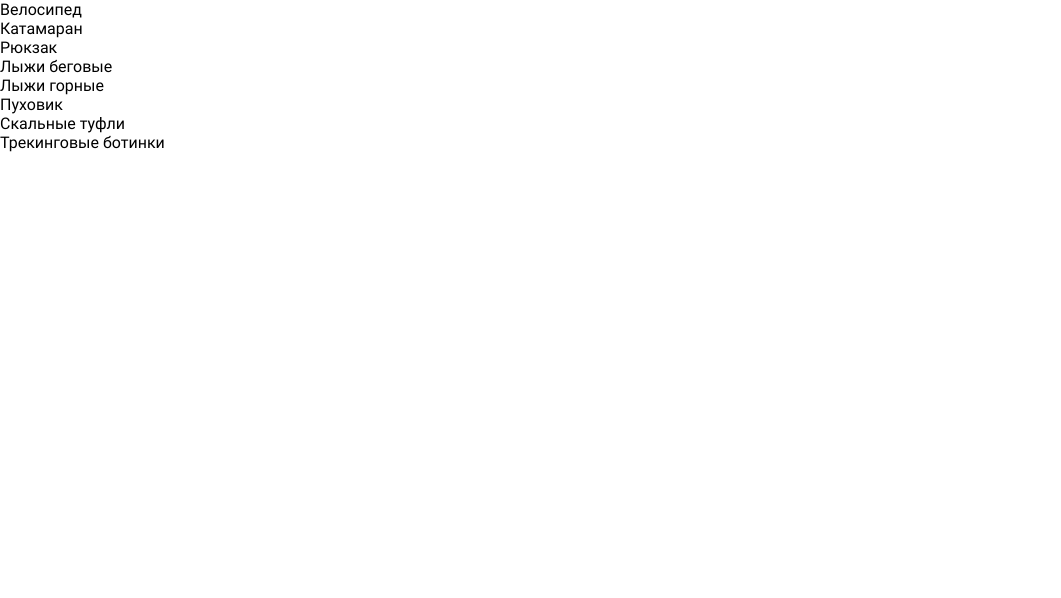
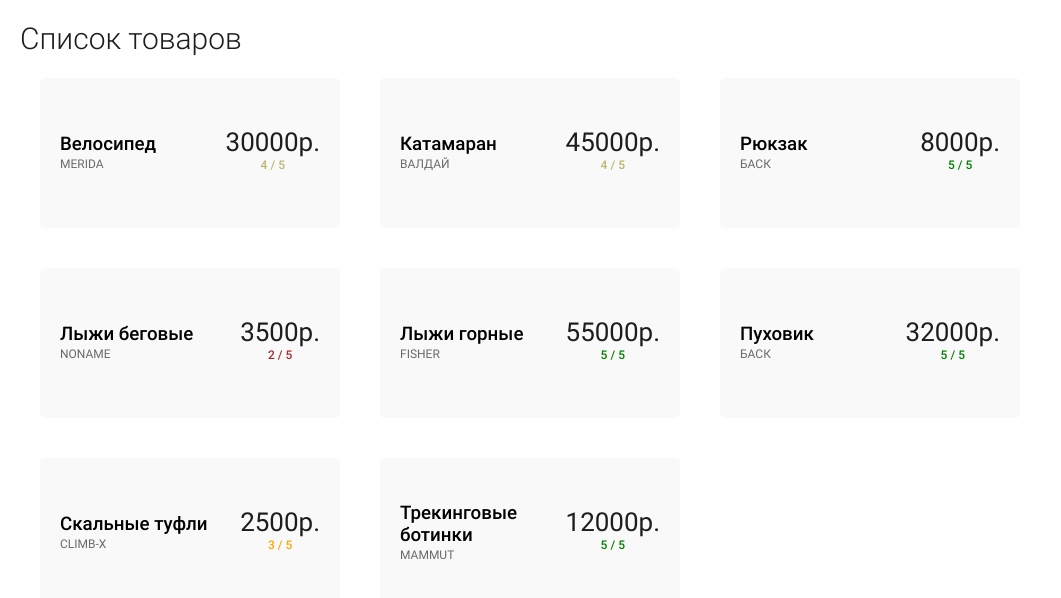
Before and after one commit to pirotech/rsd-test-task, a React app: page / in a window 1280 px wide. Shown: the top 598 px of the page, without its empty margins (0-1061 px from the left). Built offline with nearby package versions, Linux system fonts and the light colour scheme.

Commit message:
Card component added

```diff
--- a/src/components/mainPage/MainPage.jsx
+++ b/src/components/mainPage/MainPage.jsx
@@ -1,4 +1,5 @@
 import React, { Component } from 'react';
+import UiCard from '../../shared/components/ui-card/UiCard';
 import goods from './goods.json';
 import './MainPage.scss';
 
@@ -13,11 +14,16 @@ class MainPage extends Component {
 
 	render() {
 		return (
-			<ul>
-				{this.state.goods.map(item => (
-					<li key={item.id}>{item.name}</li>
-				))}
-			</ul>
+			<div className="main-page">
+				<h1>Список товаров</h1>
+				<ul className="main-page__goods">
+					{this.state.goods.map(item => (
+						<li key={item.id}>
+							<UiCard className="main-page__good" {...item} />
+						</li>
+					))}
+				</ul>
+			</div>
 		);
 	}
 
--- a/src/components/mainPage/MainPage.scss
+++ b/src/components/mainPage/MainPage.scss
@@ -0,0 +1,11 @@
+.main-page {
+  padding: 20px;
+  &__goods {
+    display: flex;
+    flex-direction: row;
+    flex-wrap: wrap;
+  }
+  &__good {
+    margin: 20px;
+  }
+}
--- /dev/null
+++ b/src/shared/components/ui-card/UiCard.jsx
@@ -0,0 +1,33 @@
+import React from 'react';
+import PropTypes from 'prop-types';
+import './UiCard.scss';
+
+const UiCard = ({ className, name, brand, price, rating }) => {
+  const classNames = {
+    card: (className ? className + ' ' : '') + ' ui-card',
+    rating: `ui-card__rating ui-card__rating_${rating}`,
+  };
+
+  return (
+    <div className={classNames.card}>
+      <div className="ui-card-left">
+        <h3 className="ui-card__name">{ name }</h3>
+        <p className="ui-card__brand">{ brand }</p>
+      </div>
+      <div className="ui-card-right">
+        <p className="ui-card__price">{ price }р.</p>
+        <p className={classNames.rating}>{ rating } / 5</p>
+      </div>
+    </div>
+  );
+};
+
+UiCard.propTypes = {
+  className: PropTypes.string,
+  name: PropTypes.string,
+  brand: PropTypes.string,
+  price: PropTypes.number,
+  rating: PropTypes.number,
+};
+
+export default UiCard;
--- /dev/null
+++ b/src/shared/components/ui-card/UiCard.scss
@@ -0,0 +1,59 @@
+.ui-card {
+  display: flex;
+  flex-direction: row;
+  justify-content: space-between;
+  align-items: center;
+  width: 300px;
+  height: 150px;
+  padding: 20px;
+  border-radius: 5px;
+  background-color: lighten(lightgray, 15%);
+  transition: all 0.3s;
+  cursor: pointer;
+  position: relative;
+  &:hover {
+    transform: scale(1.1);
+    box-shadow: 0 0 3px lightgray;
+    z-index: 1000;
+  }
+  &-left {
+    display: flex;
+    flex-direction: column;
+    align-items: flex-start;
+  }
+  &__name {
+  }
+  &__brand {
+    text-transform: uppercase;
+    color: dimgray;
+    font-size: 12px;
+  }
+  &-right {
+    display: flex;
+    flex-direction: column;
+    align-items: center;
+  }
+  &__price {
+    padding-bottom: 5px;
+    font-size: 26px;
+  }
+  &__rating {
+    font-size: 12px;
+    font-weight: 600;
+    &_1 {
+      color: dimgray;
+    }
+    &_2 {
+      color: brown;
+    }
+    &_3 {
+      color: orange;
+    }
+    &_4 {
+      color: darkkhaki;
+    }
+    &_5 {
+      color: green;
+    }
+  }
+}
--- a/src/shared/css/_basic.scss
+++ b/src/shared/css/_basic.scss
@@ -5,6 +5,7 @@ h1, h2, h3, h4, h5, h6, a {
     margin: 0;
     text-decoration: none;
     outline: none;
+    list-style: none;
 }
 
 html *, html :after, html :before {
```
Also changed, not shown: 1 other file (tests, documents, lock files or other folders).
